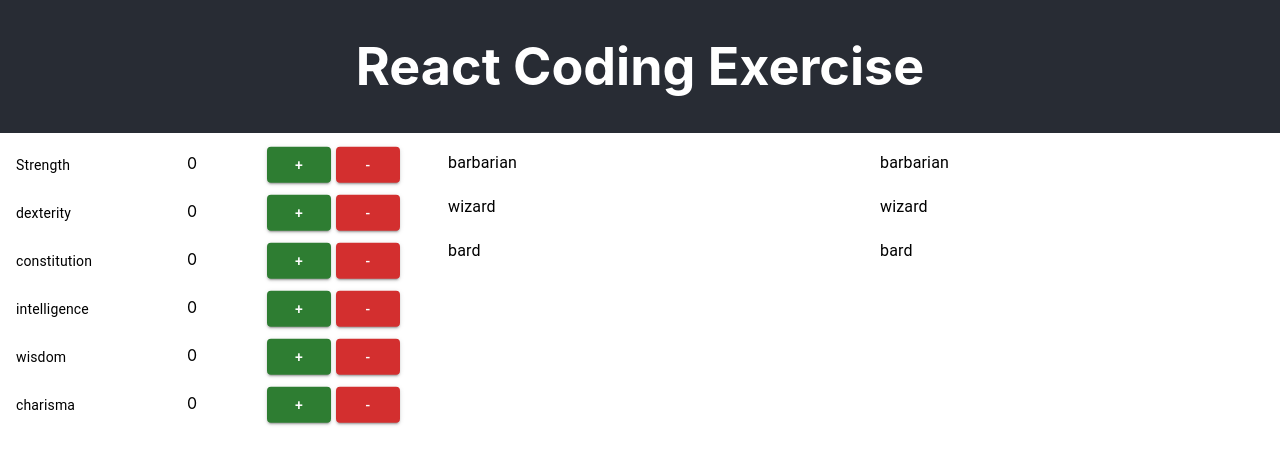
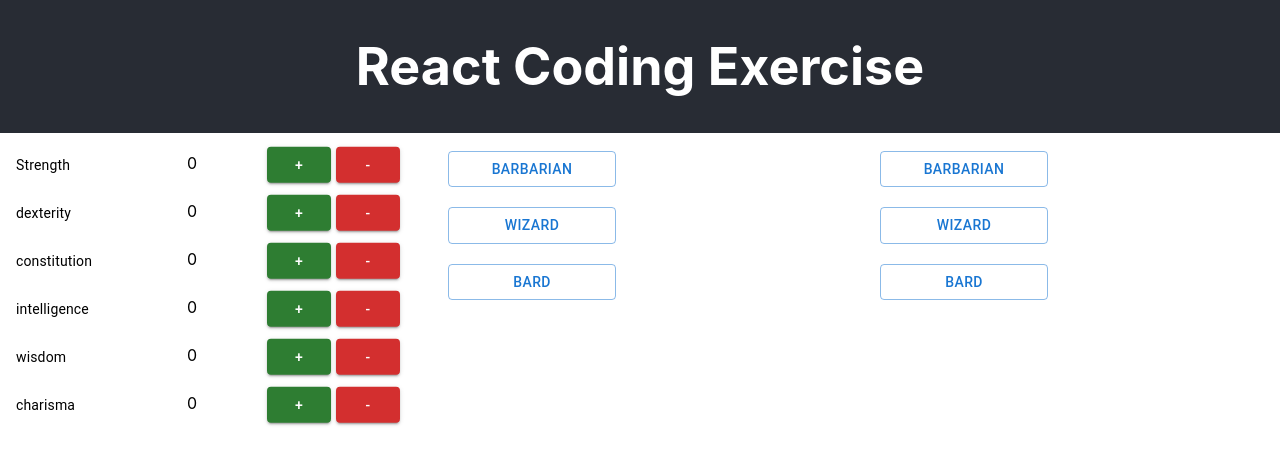
Before and after one commit to HandsomeCoder/recruiting-webapp-character, a React (Create React App) app: page / in a window 1280 px wide. Shown: the top 464 px of the page. Built offline with nearby package versions, Linux system fonts and the light colour scheme.

Commit message:
- Display the minimum requirement

```diff
--- a/src/components/class/Clazz.js
+++ b/src/components/class/Clazz.js
@@ -2,27 +2,60 @@ import * as React from "react";
 import List from "@mui/material/List";
 import ListItem from "@mui/material/ListItem";
 import { useSelector } from "react-redux";
-import { Typography } from "@mui/material";
+import Button from "@mui/material/Button";
+import Grid from "@mui/material/Grid";
+import { ListItemText } from "@mui/material";
 
 export default function Clazz() {
   const clazzez = useSelector((state) => state.clazzez);
+  const [selectedClazz, setSelectedClazz] = React.useState("");
 
   return (
-    <List dense sx={{ width: "100%", maxWidth: 300 }}>
+    <Grid container spacing={2}>
+      <Grid item xs={6}>
+        <List dense sx={{ width: "100%" }}>
           {Object.entries(clazzez).map(([key, value]) => {
             return (
               <ListItem sx={{ paddingY: "10px" }} key={key}>
-            <Typography
-              sx={{
-                fontWeight: value.match ? "bold" : "normal",
-                color: value.match ? "green" : "black",
-              }}
+                <Button
+                  fullWidth
+                  variant={
+                    value.match || selectedClazz === key
+                      ? "contained"
+                      : "outlined"
+                  }
+                  color={value.match ? "success" : "primary"}
+                  onClick={() =>
+                    setSelectedClazz((state) => (key === state ? "" : key))
+                  }
                 >
                   {value.label}
-            </Typography>
+                </Button>
               </ListItem>
             );
           })}
         </List>
+      </Grid>
+      <Grid item xs={6}>
+        {selectedClazz !== "" && (
+          <>
+            <List dense sx={{ width: "100%", maxWidth: 300 }}>
+              {Object.entries(clazzez[selectedClazz].attributes).map(
+                ([key, value]) => {
+                  return (
+                    <ListItem sx={{ paddingY: "10px" }} key={key}>
+                      <ListItemText
+                        primary={key}
+                        secondary={value}
+                      ></ListItemText>
+                    </ListItem>
                   );
                 }
+              )}
+            </List>
+          </>
+        )}
+      </Grid>
+    </Grid>
+  );
+}
```
Lines whose indentation alone changed are shown as unchanged.
